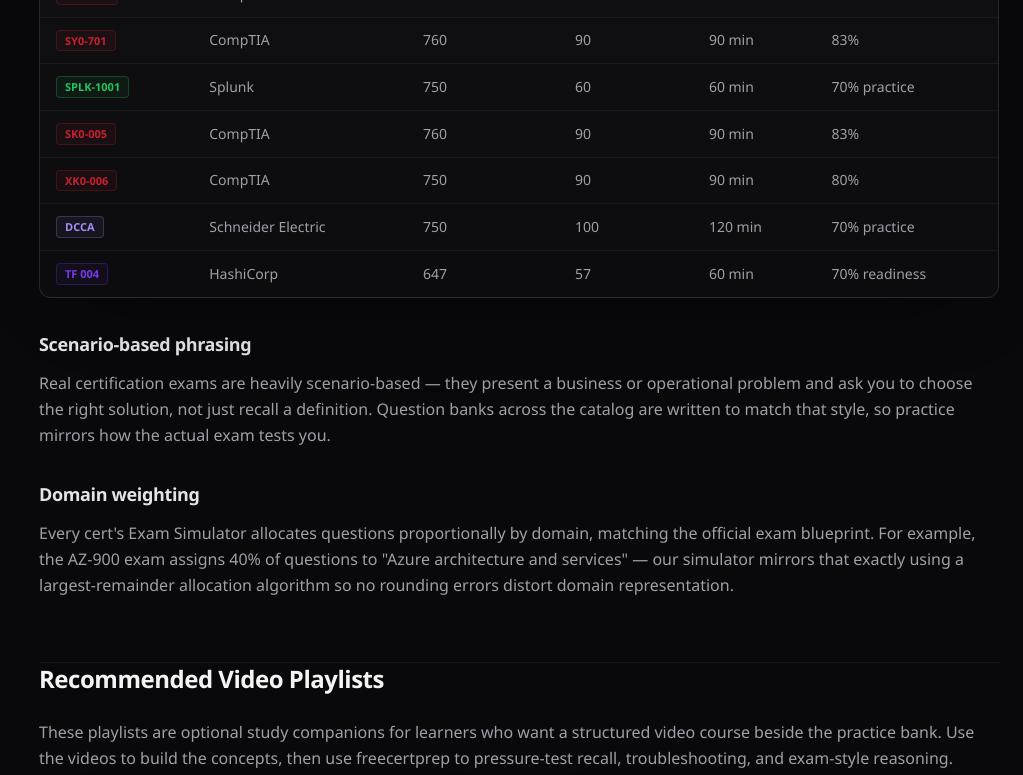
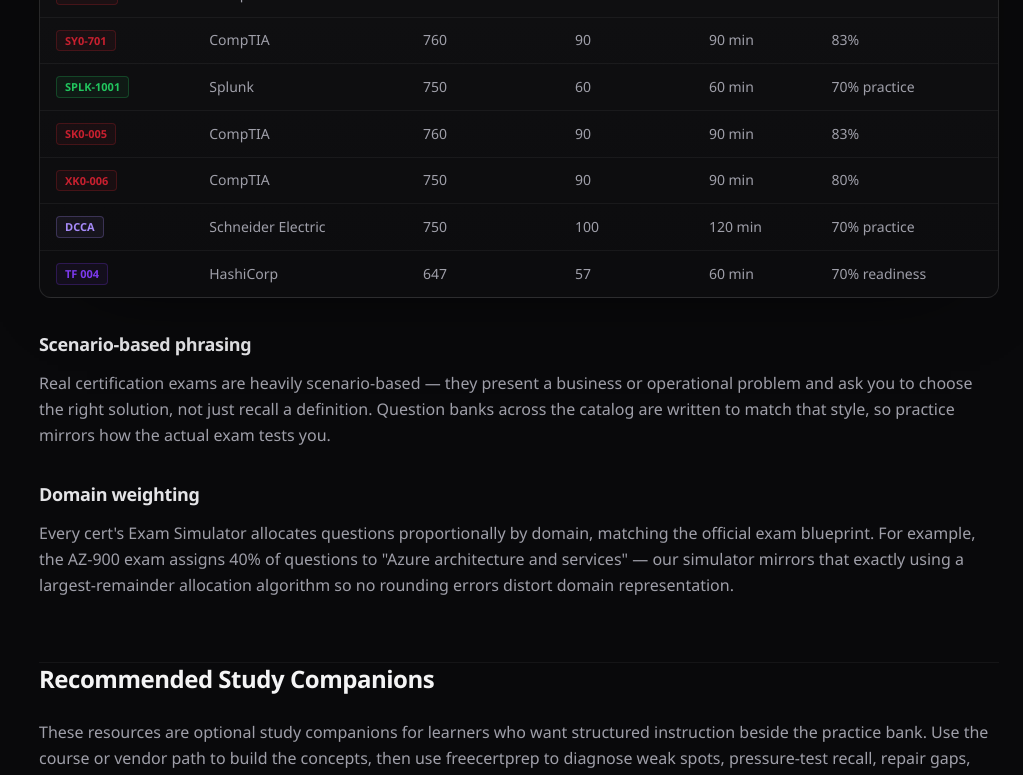
Before and after one commit to alexNGMI/freecertprep, a React (Vite) app: page /docs in a window 1280 px wide. Shown: the part 2000-2775 px from the top of the page, without its empty margins (257-1280 px from the left). Built offline with nearby package versions, Linux system fonts and the light colour scheme.

Commit message:
Add course companion usefulness audit

```diff
--- a/src/pages/Docs.jsx
+++ b/src/pages/Docs.jsx
@@ -14,7 +14,7 @@
 const NAV = [
   { id: 'overview',       label: 'Overview' },
   { id: 'certifications', label: 'Certifications' },
-  { id: 'video-playlists', label: 'Video Playlists' },
+  { id: 'video-playlists', label: 'Study Companions' },
   { id: 'study-modes',    label: 'Study Modes' },
   { id: 'smart-practice', label: 'Smart Practice' },
   { id: 'question-types', label: 'Question Types' },
@@ -300,11 +300,11 @@
           </Section>
 
           {/* ── Recommended Video Playlists ───────────────────────────────── */}
-          <Section id="video-playlists" title="Recommended Video Playlists">
+          <Section id="video-playlists" title="Recommended Study Companions">
             <P>
-              These playlists are optional study companions for learners who want a structured video course beside the practice
-              bank. Use the videos to build the concepts, then use freecertprep to pressure-test recall, troubleshooting, and
-              exam-style reasoning.
+              These resources are optional study companions for learners who want structured instruction beside the practice
+              bank. Use the course or vendor path to build the concepts, then use freecertprep to diagnose weak spots, pressure-test
+              recall, repair gaps, and judge readiness.
             </P>
 
             <div className="grid grid-cols-1 md:grid-cols-2 gap-4">
@@ -332,6 +332,36 @@
                   code: 'SY0-701',
                   label: 'Professor Messer Security+ playlist',
                   href: 'https://www.youtube.com/playlist?list=PLG49S3nxzAnl4QDVqK-hOnoqcSKEIDDuv',
+                },
+                {
+                  cert: 'Cisco CCST Networking',
+                  code: '100-150',
+                  label: 'Cisco CCST Networking training',
+                  href: 'https://www.cisco.com/site/us/en/learn/training-certifications/training/courses/ccst-networking.html',
+                },
+                {
+                  cert: 'AWS Cloud Practitioner',
+                  code: 'CLF-C02',
+                  label: 'AWS Skill Builder cloud practitioner prep',
+                  href: 'https://aws.amazon.com/certification/certified-cloud-practitioner/',
+                },
+                {
+                  cert: 'AWS Solutions Architect - Associate',
+                  code: 'SAA-C03',
+                  label: 'AWS Skill Builder SAA prep',
+                  href: 'https://aws.amazon.com/certification/certified-solutions-architect-associate/',
+                },
+                {
+                  cert: 'Splunk Core Certified User',
+                  code: 'SPLK-1001',
+                  label: 'Splunk free training',
+                  href: 'https://www.splunk.com/en_us/training/free-courses/overview.html',
+                },
+                {
+                  cert: 'Terraform Associate',
+                  code: '004',
+                  label: 'HashiCorp Terraform Associate 004 prep path',
+                  href: 'https://developer.hashicorp.com/terraform/tutorials/certification-004',
                 },
               ].map(({ cert, code, label, href }) => (
                 <a
@@ -814,6 +844,7 @@
                   'Trust and metadata correction - removed the third-party visitor counter and Google-hosted fonts, refreshed root search/share metadata and artwork, corrected privacy language, and added the MIT License.',
                   'Frontend refresh — shared study workspace, modern dashboard charts, icon navigation, guided path pages, route-level lazy loading, JSON question-bank assets, and 1,285-test regression suite.',
                   'June 16 offering audit - confirmed 9 live modules, 8 parked IT modules, 11,693 authored IT questions, zero dependency vulnerabilities, passing content/cert-specific audits, and a hold-the-catalog roadmap focused on local data durability, release gates, and maintainability.',
+                  'June 17 course-companion usefulness audit - confirmed the live catalog works best as a companion to trusted courses and vendor learning paths: external instruction teaches concepts, while freecertprep diagnoses weak spots, drives targeted practice, and debriefs readiness.',
                 ],
               },
               {
@@ -822,8 +853,9 @@
                 items: [
                   '1. Local data durability - bound session history, surface storage write failures, persist completed results across refresh, and add a versioned full-study backup.',
                   '2. Release automation - add one verify:quality command for lint, tests, build, dependency audit, and cert-specific audits; run it in CI, add a focused desktop/mobile browser smoke suite, and eliminate chart sizing warnings.',
-                  '3. Maintainability - unify publication status in one registry, derive repeated documentation facts, split the question renderer by interaction family, and archive completed one-off scripts.',
-                  '4. A+ maintenance - preserve zero repeated interactions, 20 practicals per core, official source alignment, and the strict 500-form quality gate.',
+                  '3. Course-companion hardening - add a CLF-C02 cert-specific quality gate, keep SAA/Terraform/Splunk maintenance sampling active, and avoid positioning the app as a full course or lab replacement.',
+                  '4. Maintainability - unify publication status in one registry, derive repeated documentation facts, split the question renderer by interaction family, and archive completed one-off scripts.',
+                  '5. A+ maintenance - preserve zero repeated interactions, 20 practicals per core, official source alignment, and the strict 500-form quality gate.',
                 ],
               },
               {
```
Also changed, not shown: 5 other files (tests, documents, lock files or other folders).
